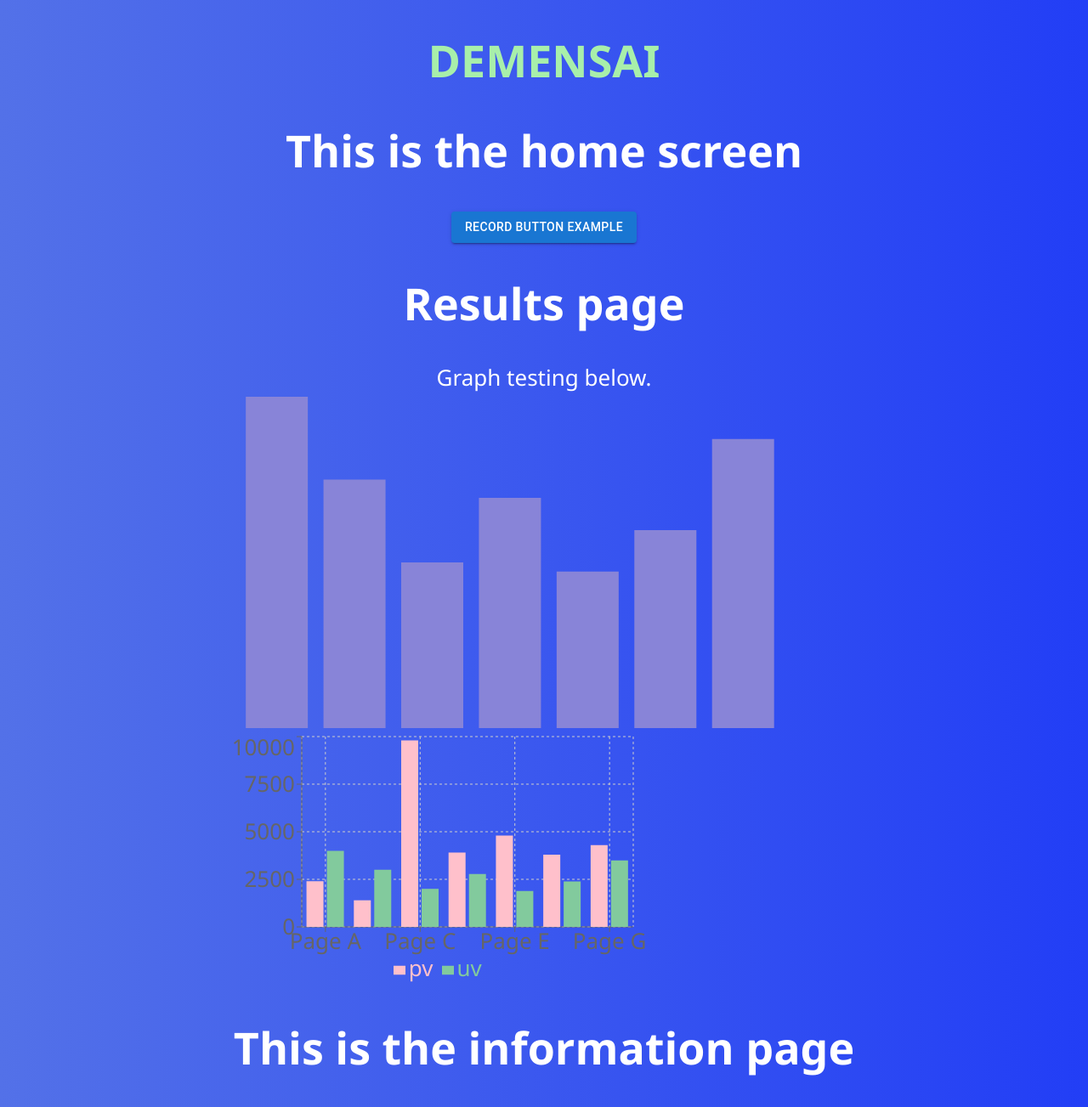
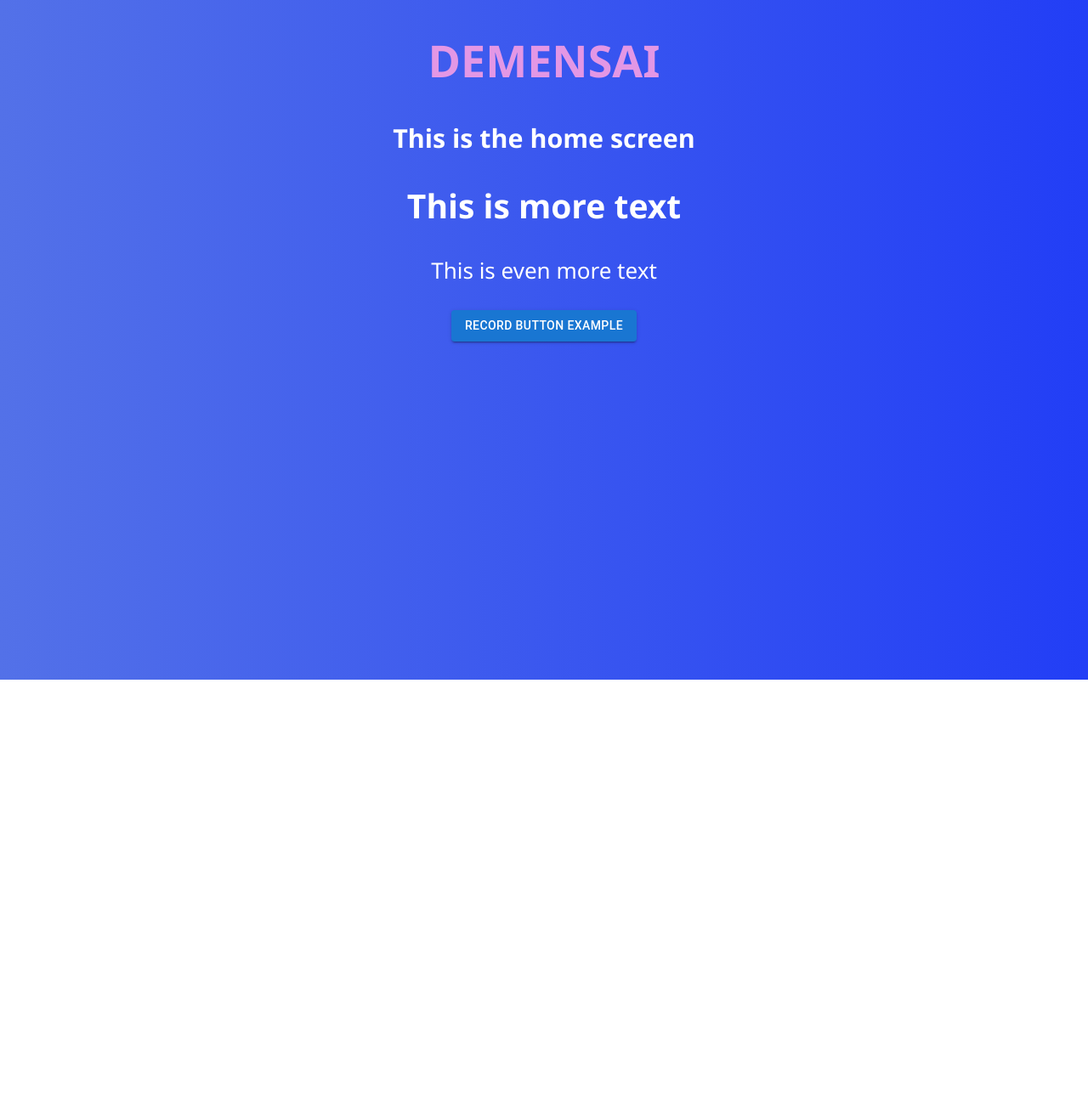
Before and after one commit to alaym3/DemensAI, a React (Create React App) app: page / in a window 1280 px wide. Shown: the whole page at 85% size. After the commit the page ends 800 px from the top, so only its background shows below. Built offline with nearby package versions, Linux system fonts and the light colour scheme.

Commit message:
Revert "Add chart examples"
This reverts commit 0a1c3a7fb039074f512a3d293eabd3b9feda33fa.

```diff
--- a/package.json
+++ b/package.json
@@ -10,12 +10,9 @@
     "@testing-library/jest-dom": "^5.16.5",
     "@testing-library/react": "^13.4.0",
     "@testing-library/user-event": "^13.5.0",
-    "chart.js": "^3.9.1",
     "react": "^18.2.0",
-    "react-chartjs-2": "^4.3.1",
     "react-dom": "^18.2.0",
     "react-scripts": "^5.0.1",
-    "recharts": "^2.1.15",
     "web-vitals": "^2.1.4"
   },
   "scripts": {
--- a/src/App.css
+++ b/src/App.css
@@ -1,5 +1,5 @@
 .App-header {
-  color: rgb(168, 239, 170)
+  color:rgb(227, 151, 229)
 }
 
 body {
--- a/src/App.js
+++ b/src/App.js
@@ -1,16 +1,12 @@
 import './App.css';
 // import Base from "./pages/Base";
 import Home from "./pages/Home";
-import Results from "./pages/Results";
-import Information from "./pages/Information";
 
 function App() {
   return (
     <div className="App">
           <Home/>
         {/*<Base/>*/}
-        <Results/>
-        <Information/>
     </div>
 
 
--- a/src/pages/Home.js
+++ b/src/pages/Home.js
@@ -9,7 +9,9 @@ function Home() {
                 <h1>DEMENSAI</h1>
             </header>
             <div className="recording">
-                <h1>This is the home screen</h1>
+                <h3>This is the home screen</h3>
+                <h2>This is more text</h2>
+                <p>This is even more text</p>
             </div>
             <div>
                 <Button variant="contained" >Record button example</Button>
--- a/src/pages/Information.js
+++ b/src/pages/Information.js
@@ -2,8 +2,8 @@ import * as React from 'react';
 
 function Information() {
     return (
-        <div className="Information">
-            <h1>This is the information page</h1>
+        <div className="Results">
+            <h1>Results page</h1>
         </div>
 
 
--- a/src/pages/Results.js
+++ b/src/pages/Results.js
@@ -1,4 +1,5 @@
 import * as React from 'react';
+<<<<<<< HEAD
 import {
     BarChart,
     Bar,
@@ -60,11 +61,14 @@ const data = [
 ];
 
 
+=======
+>>>>>>> parent of 0a1c3a7 (Add chart examples)
 
 function Results() {
     return (
         <div className="Results">
                 <h1>Results page</h1>
+<<<<<<< HEAD
             <div>
                 Graph testing below.
             </div>
@@ -97,6 +101,8 @@ function Results() {
 
 
 
+=======
+>>>>>>> parent of 0a1c3a7 (Add chart examples)
         </div>
 
 
```
Also changed, not shown: 1 other file (tests, documents, lock files or other folders).
